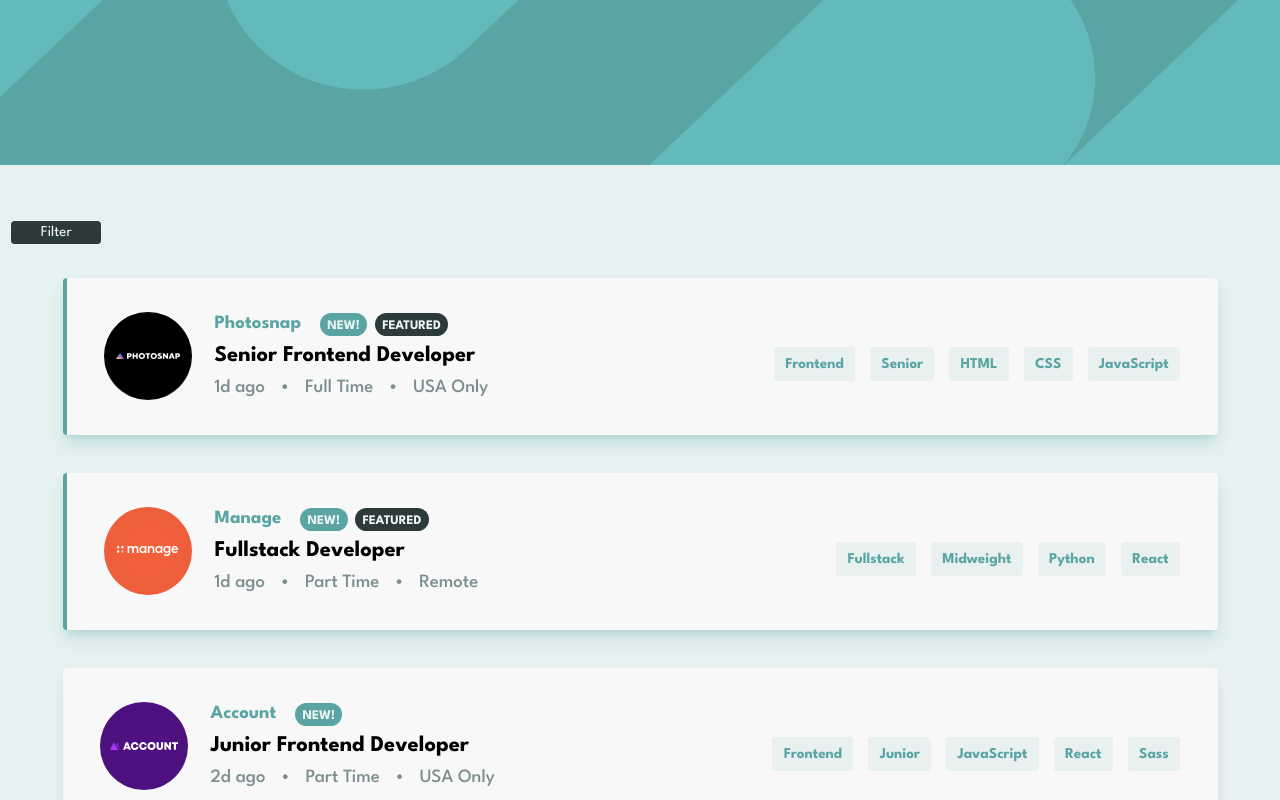
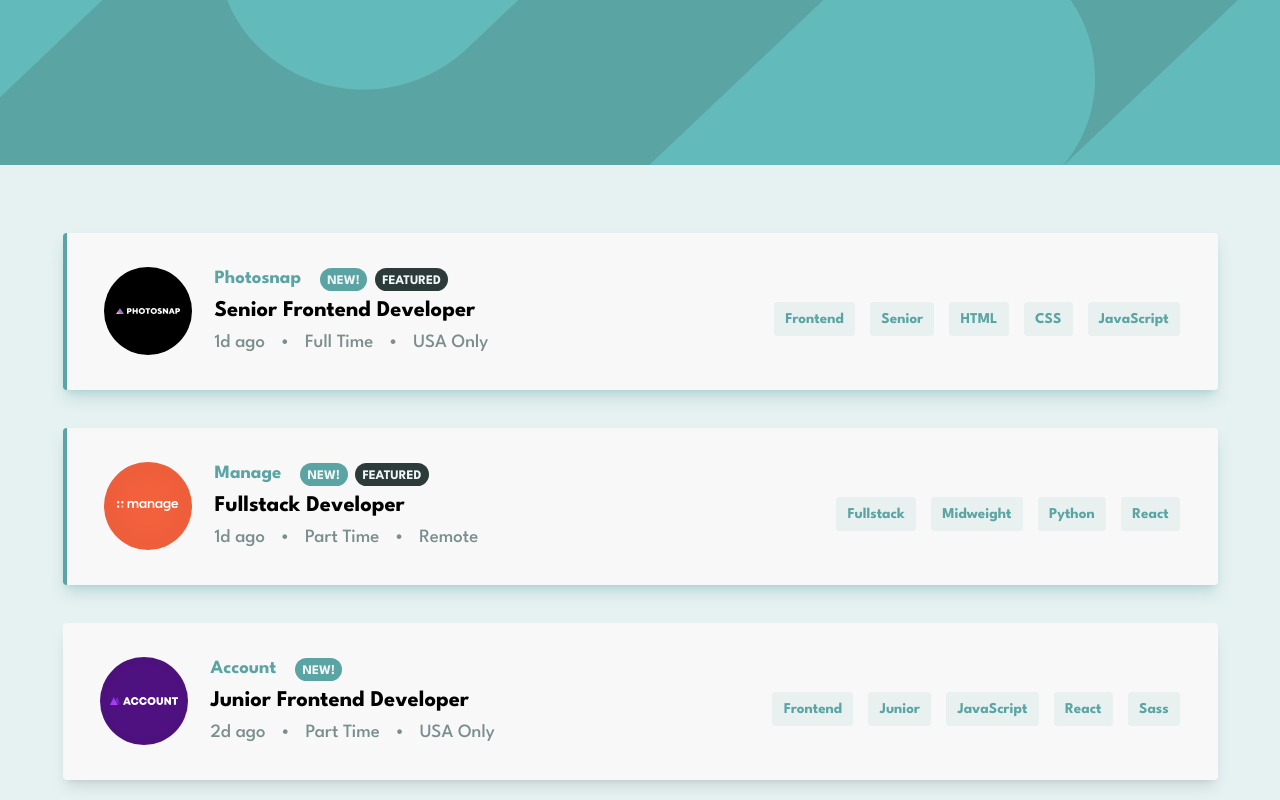
Before and after one commit to adityadahake/Job-Listings-React-, a React (Vite) app: page / in a window 1280 px wide. Shown: the top 800 px of the page. Built offline with nearby package versions, Linux system fonts and the light colour scheme.

Commit message:
connect tag selection and filteration

```diff
--- a/src/App.jsx
+++ b/src/App.jsx
@@ -16,8 +16,9 @@ function App() {
     setJobListings(JobListingsData);
   }, []);
 
-  const filterListings = () => {
+  useEffect(() => {
     let filteredList = originalList;
+    if (activeTags.length !== 0)
       activeTags.forEach((tag) => {
         filteredList = filteredList.filter(
           (job) =>
@@ -28,7 +29,7 @@ function App() {
         );
       });
     setJobListings(filteredList);
-  };
+  }, [activeTags, originalList]);
 
   return (
     <div className="min-h-screen bg-desaturated-dark-cyan-primary bg-opacity-15 relative">
@@ -49,12 +50,6 @@ function App() {
       ) : (
         <div className="h-12"></div>
       )}
-      <div
-        onClick={filterListings}
-        className="m-3 w-24 text-center rounded cursor-pointer bg-very-dark-grayish-cyan hover:bg-desaturated-dark-cyan-primary text-very-light-cyan"
-      >
-        Filter
-      </div>
       {/* Listings */}
       <div className="container lg:max-w-[1200px] mx-auto">
         <div className="flex flex-col gap-12 lg:gap-10 p-6">
```
Lines whose indentation alone changed are shown as unchanged.
